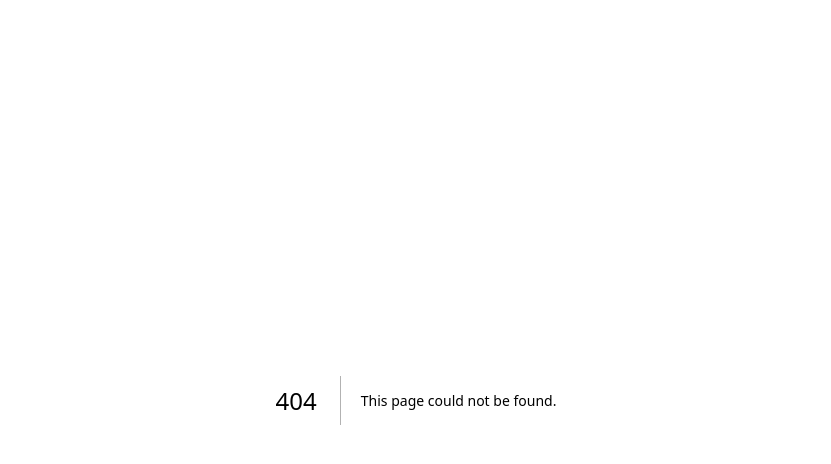
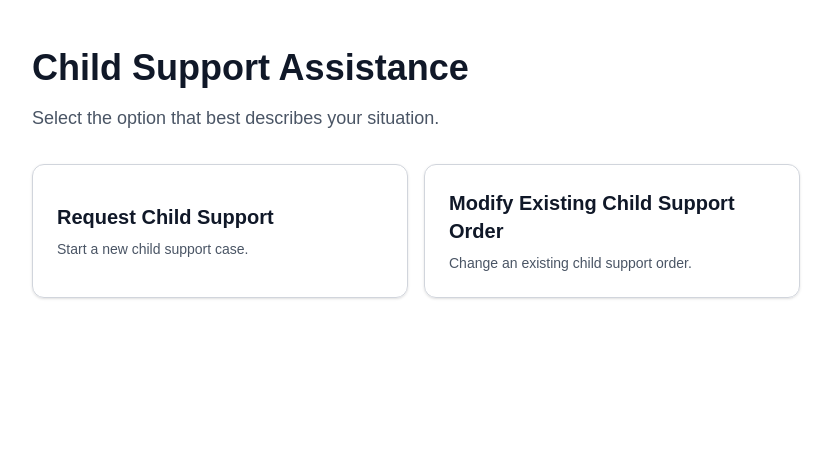
Before and after one commit to betterwork7777/csds-site, a Next.js app: page /src/app/child-support in a window 1280 px wide. Before the commit this address had no page. Shown: the top 464 px of the page, without its empty margins (224-1055 px from the left). Built offline with nearby package versions, Linux system fonts and the light colour scheme.

Commit message:
add child support page

```diff
--- /dev/null
+++ b/src/app/src/app/child-support/page.tsx
@@ -0,0 +1,35 @@
+export default function ChildSupportPage() {
+  return (
+    <main className="min-h-screen bg-white px-6 py-12">
+      <div className="mx-auto max-w-3xl">
+        <h1 className="text-4xl font-bold text-gray-900">
+          Child Support Assistance
+        </h1>
+
+        <p className="mt-4 text-lg text-gray-600">
+          Select the option that best describes your situation.
+        </p>
+
+        <div className="mt-8 grid gap-4 sm:grid-cols-2">
+          <button className="rounded-xl border border-gray-300 p-6 text-left shadow-sm transition hover:bg-gray-50">
+            <h2 className="text-xl font-semibold text-gray-900">
+              Request Child Support
+            </h2>
+            <p className="mt-2 text-sm text-gray-600">
+              Start a new child support case.
+            </p>
+          </button>
+
+          <button className="rounded-xl border border-gray-300 p-6 text-left shadow-sm transition hover:bg-gray-50">
+            <h2 className="text-xl font-semibold text-gray-900">
+              Modify Existing Child Support Order
+            </h2>
+            <p className="mt-2 text-sm text-gray-600">
+              Change an existing child support order.
+            </p>
+          </button>
+        </div>
+      </div>
+    </main>
+  );
+}
```
